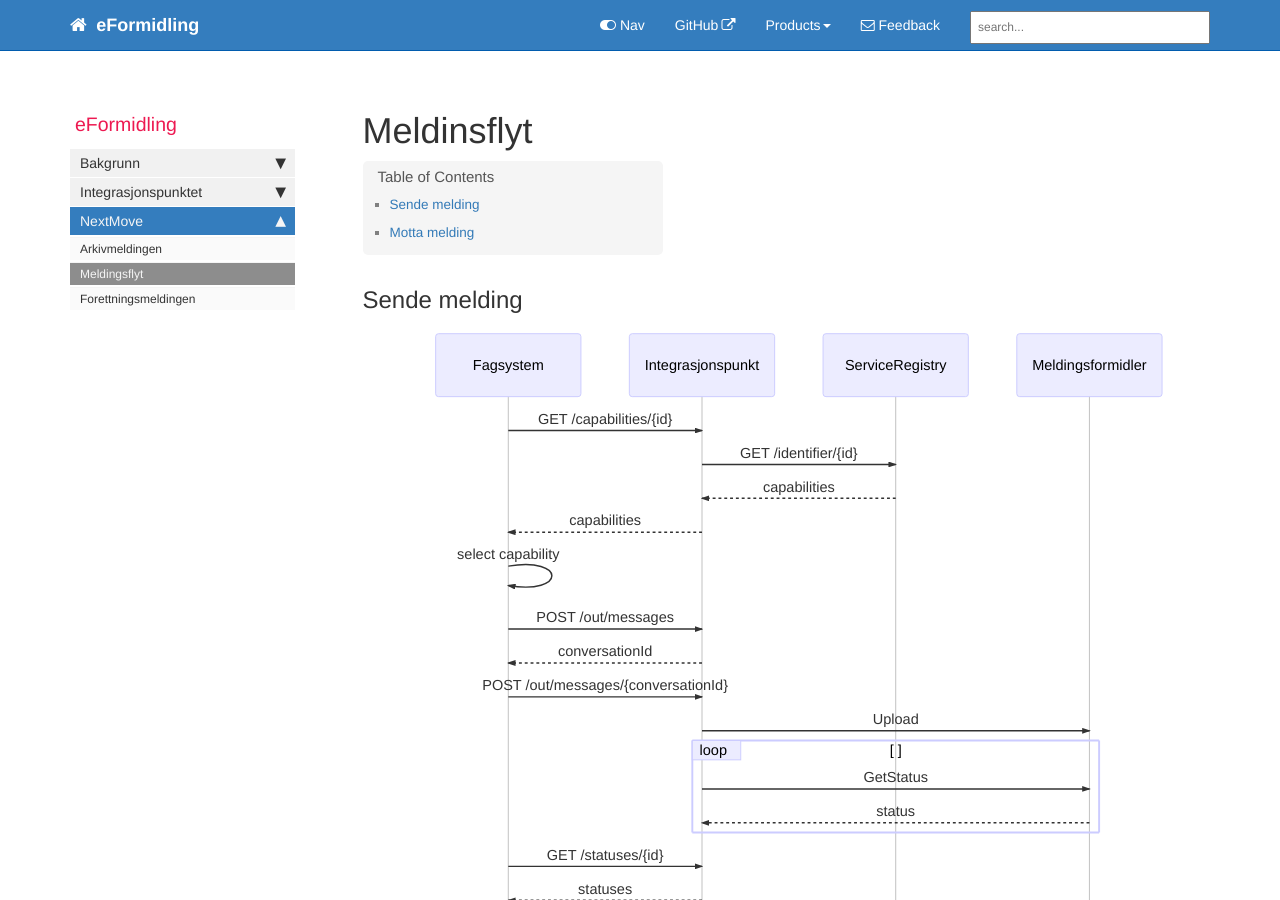
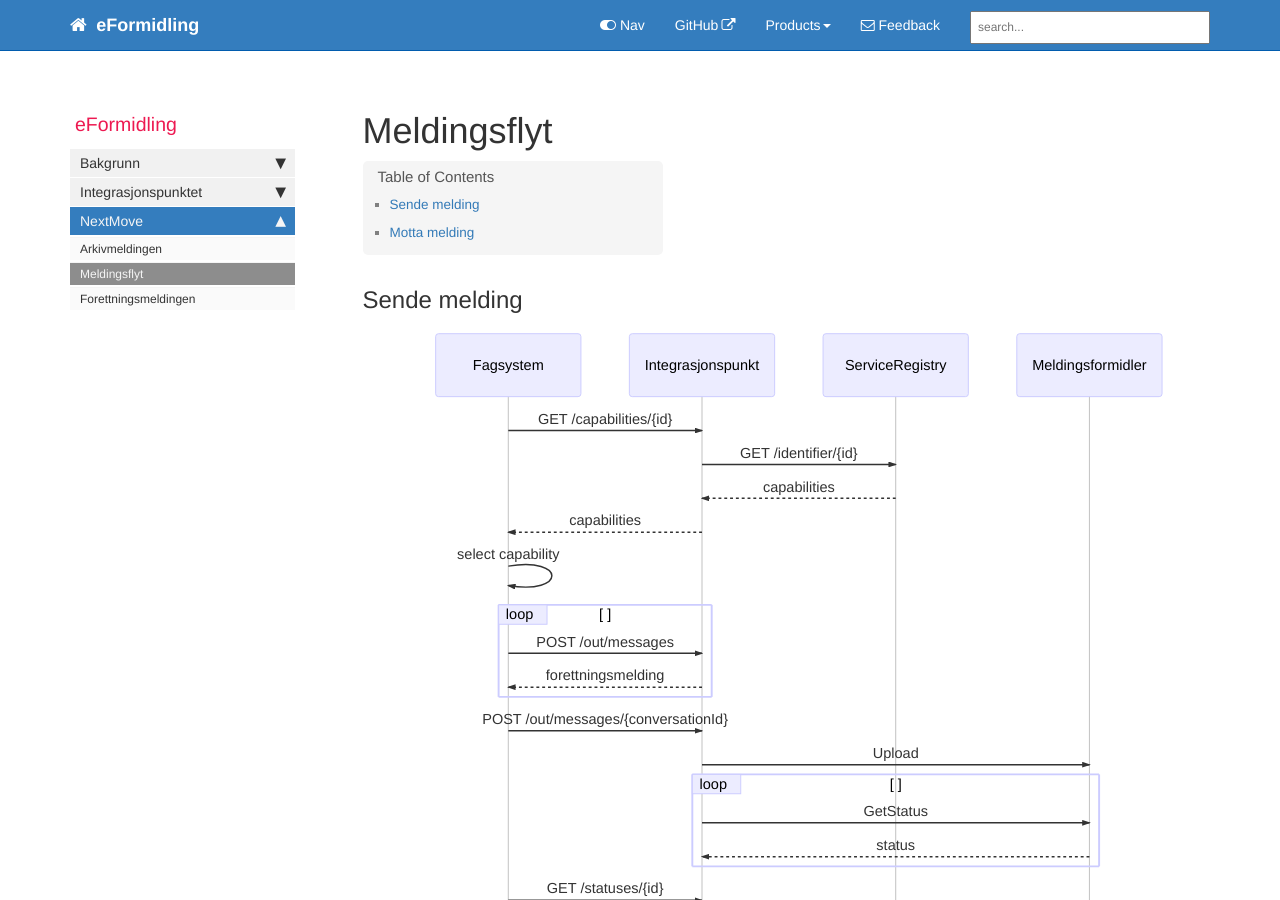
Before and after one commit to difi/eformidling, a Jekyll site: the page built from pages/NextMove/meldingsflyt.md, in a window 1280 px wide and 900 px high. Built offline with Jekyll 4.4.1, drawn with Linux system fonts in a browser that asks for light colours; nearby versions of some CDN libraries; comment, search, counter and statistics services are not loaded.

```diff
--- a/pages/NextMove/meldingsflyt.md
+++ b/pages/NextMove/meldingsflyt.md
@@ -1,6 +1,6 @@
 ---
-title: Meldinsflyt
-description: Overorndet beskrivelse av meldingsflyt
+title: Meldingsflyt
+description: Overordnet beskrivelse av meldingsflyt
 permalink: meldingsflyt.html
 layout: page
 sidebar: eformidling
@@ -23,8 +23,10 @@ sequenceDiagram
     sr-->>ip: capabilities
     ip-->>fs: capabilities
     fs->>fs: select capability
-    fs->>ip: POST /out/messages
-    ip-->>fs: conversationId
+    loop
+        fs->>ip: POST /out/messages
+        ip-->>fs: forettningsmelding
+    end
     fs->>ip: POST /out/messages/{conversationId}
     ip->>mf: Upload
     loop
```
Also changed, not shown: pages/Integrasjonspunktet/messagetypes.md (line endings or trailing spaces).
